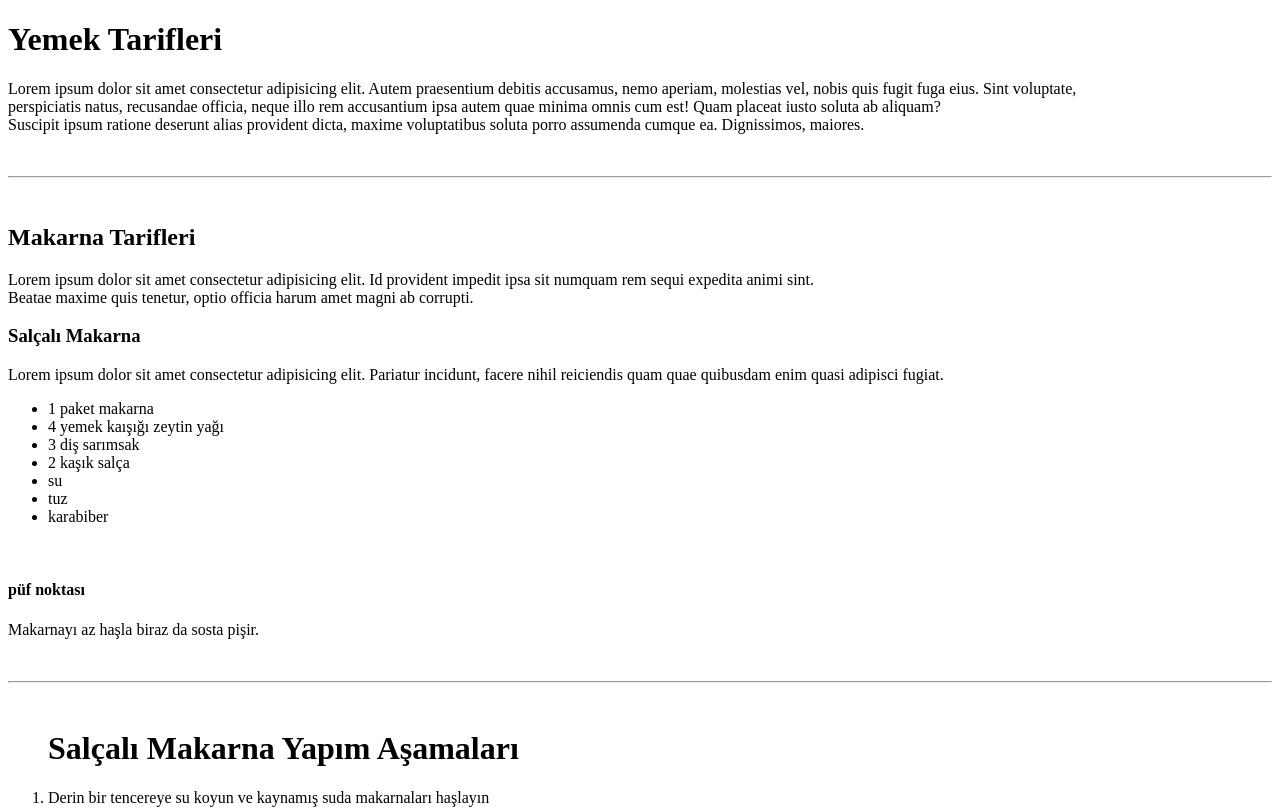
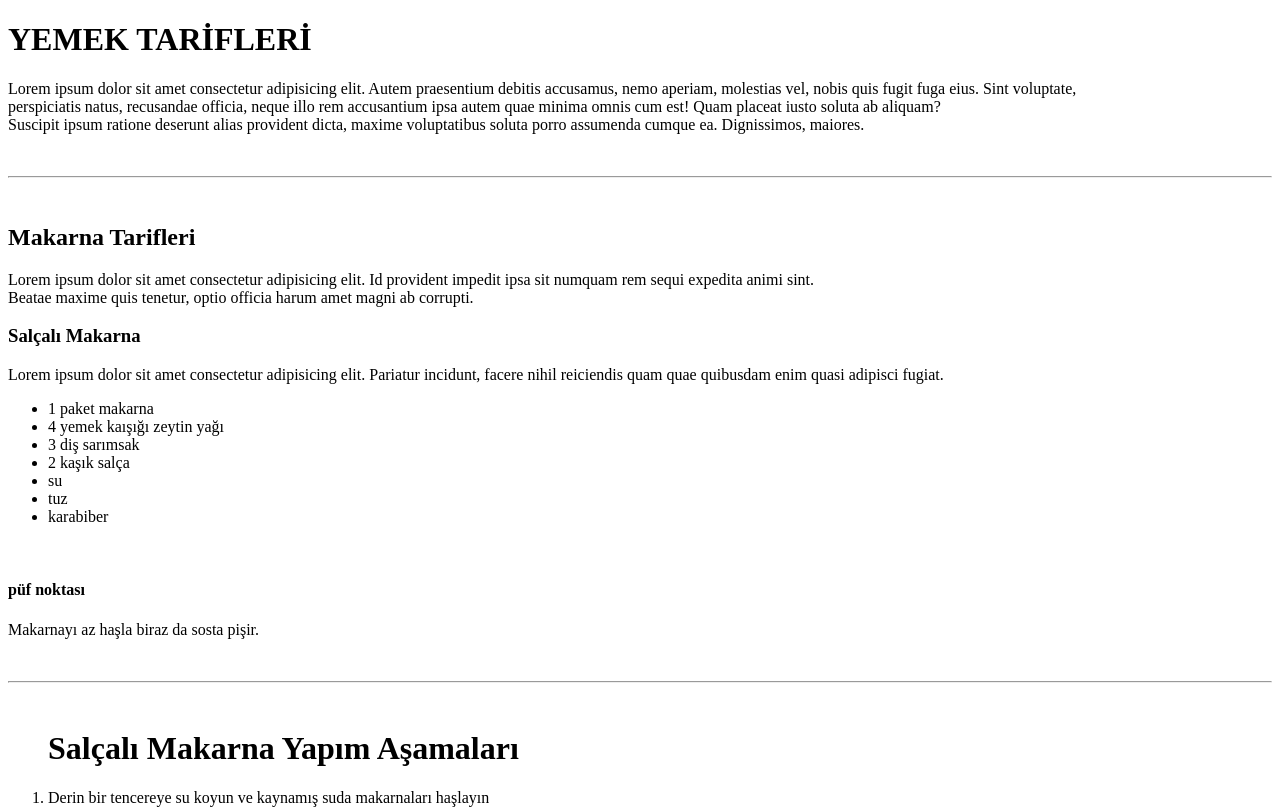
Before and after one commit to GULSAH45/yemek-tarifi, a plain HTML site: page index.html in a window 1280 px wide. Shown: the top 810 px of the page. Drawn offline with Linux system fonts and the light colour scheme.

Commit message:
update başlık

```diff
--- a/index.html
+++ b/index.html
@@ -10,7 +10,7 @@
 
 <body>
 
-  <h1>Yemek Tarifleri</h1>
+  <h1>YEMEK TARİFLERİ</h1>
   <p>Lorem ipsum dolor sit amet consectetur adipisicing elit.
     Autem praesentium debitis accusamus, nemo aperiam, molestias vel,
      nobis quis fugit fuga eius. Sint voluptate, <br>perspiciatis natus,
```
